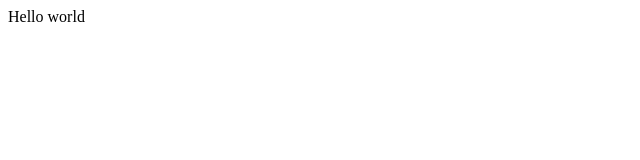
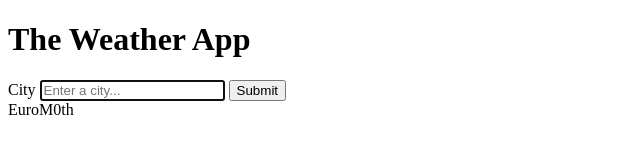
Before and after one commit to EuroMoth/weather-app, a plain HTML site: page index.html in a window 1280 px wide. Shown: the whole page, without its empty margins (0-640 px from the left). Drawn offline with Linux system fonts and the light colour scheme.

Commit message:
Add form skeleton in index.html

```diff
--- a/index.html
+++ b/index.html
@@ -5,7 +5,19 @@
     <meta name="viewport" content="width=device-width, initial-scale=1.0">
     <title>Document</title>
 </head>
+<header>
+
+</header>
 <body>
-    Hello world
+    <h1>The Weather App</h1>
+    <div></div>
+    <form id="cityform" name="cityForm">
+        <label for="cityEntry">City</label>
+        <input name="cityEntry" id="cityEntry" type="text" autofocus autocomplete="off" placeholder="Enter a city...">
+        <input name="submitButton" id="submitButton" type="submit" value="Submit">
+    </form>
 </body>
+<footer>
+    EuroM0th
+</footer>
 </html>
```
